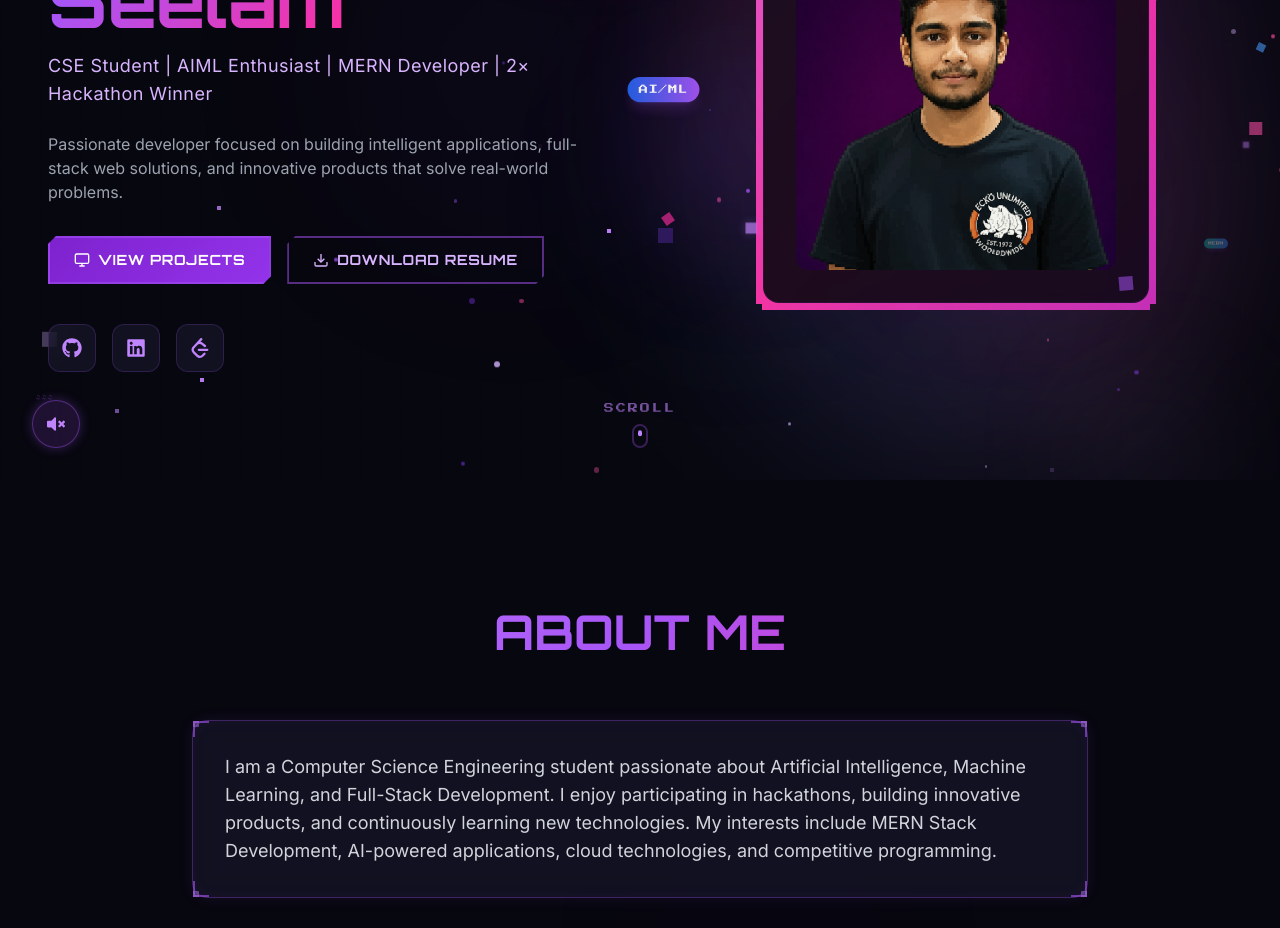
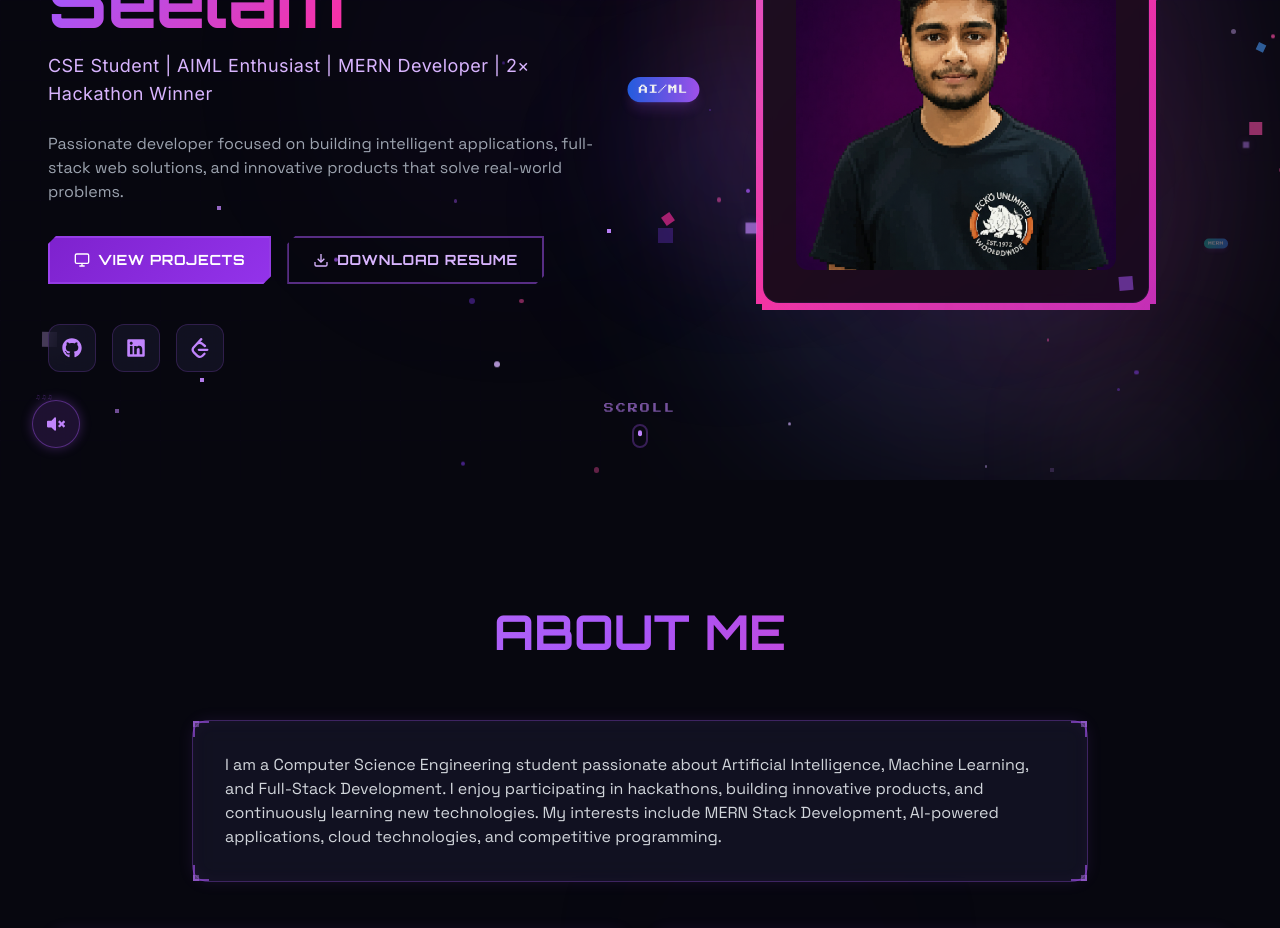
Before and after one commit to Seelam-Mohith/Mohith-Portfolio, a React (Vite) app: page / in a window 1280 px wide. Shown: the part 320-1248 px from the top of the page. Built offline with nearby package versions, Linux system fonts and the light colour scheme.

Commit message:
Changed Fonts in Hero

```diff
--- a/index.html
+++ b/index.html
@@ -7,7 +7,7 @@
     <title>Mohith Seelam - Portfolio</title>
     <link rel="preconnect" href="https://fonts.googleapis.com">
     <link rel="preconnect" href="https://fonts.gstatic.com" crossorigin>
-    <link href="https://fonts.googleapis.com/css2?family=Inter:wght@400;500;600;700;800&family=Orbitron:wght@400;500;600;700;800;900&family=Press+Start+2P&display=swap" rel="stylesheet">
+    <link href="https://fonts.googleapis.com/css2?family=Inter:wght@400;500;600;700;800&family=Orbitron:wght@400;500;600;700;800;900&family=Press+Start+2P&family=Space+Grotesk:wght@400;500;600;700&display=swap" rel="stylesheet">
   </head>
   <body class="bg-dark-400 text-white font-body">
     <div id="root"></div>
--- a/src/components/About.jsx
+++ b/src/components/About.jsx
@@ -91,7 +91,7 @@
           className="glass neon-border rounded-2xl p-6 md:p-8 mb-12 max-w-4xl mx-auto relative"
         >
           <PixelCorners />
-          <p className="text-gray-300 font-body text-base md:text-lg leading-relaxed">
+          <p className="text-gray-300 font-accent text-sm md:text-base leading-relaxed">
             {personalData.about}
           </p>
         </motion.div>
--- a/src/components/Hero.jsx
+++ b/src/components/Hero.jsx
@@ -127,7 +127,7 @@
 
             <motion.p
               variants={fadeUp}
-              className="text-gray-400 font-body text-sm md:text-base leading-relaxed max-w-xl mb-8"
+              className="text-gray-400 font-accent text-sm md:text-base leading-relaxed max-w-xl mb-8"
             >
               {personalData.intro}
             </motion.p>
--- a/tailwind.config.js
+++ b/tailwind.config.js
@@ -37,6 +37,7 @@
         game: ['"Press Start 2P"', 'cursive'],
         display: ['"Orbitron"', 'sans-serif'],
         body: ['"Inter"', 'sans-serif'],
+        accent: ['"Space Grotesk"', 'sans-serif'],
       },
       animation: {
         'float': 'float 3s ease-in-out infinite',
```
